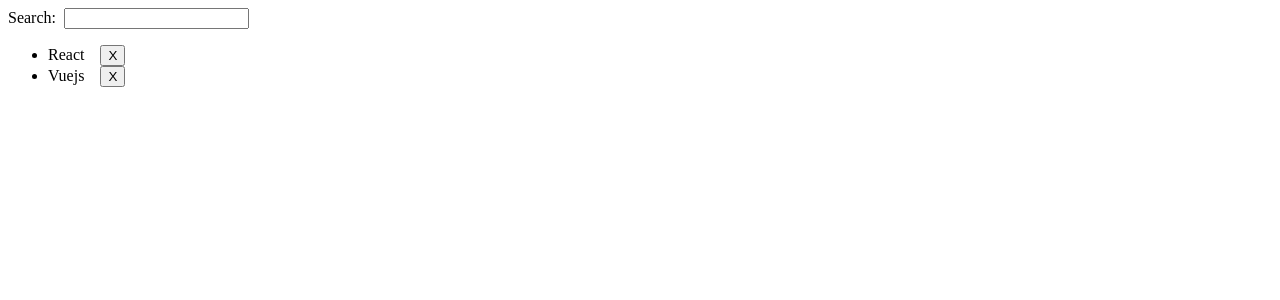
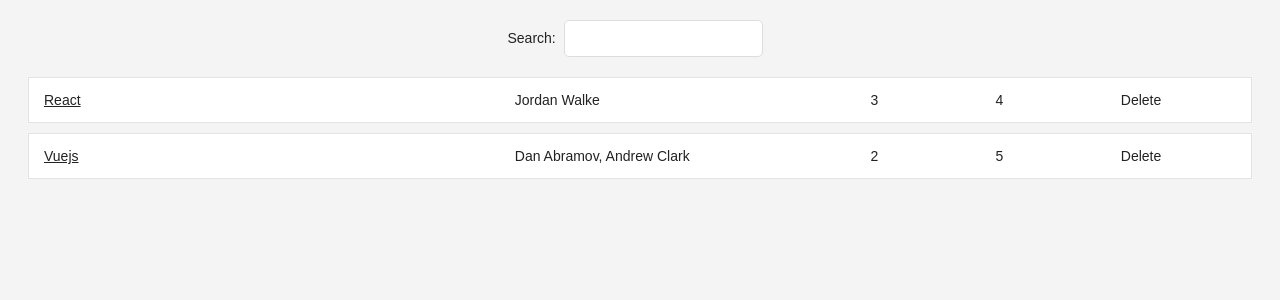
Before and after one commit to peagle/react-portfolio, a React (Create React App) app: page / in a window 1280 px wide. Shown: the top 300 px of the page. Built offline with nearby package versions, Linux system fonts and the light colour scheme.

Commit message:
- Added inline style to the app.

```diff
--- /dev/null
+++ b/src/App.css
@@ -0,0 +1,54 @@
+.page {
+    margin: 20px;
+}
+.interactions {
+    text-align: center;
+}
+.table {
+    margin: 20px 0;
+}
+.table-header {
+    display: flex;
+    line-height: 24px;
+    font-size: 16px;
+    padding: 0 10px;
+    justify-content: space-between;
+}
+.table-empty {
+    margin: 200px;
+    text-align: center;
+    font-size: 16px;
+}
+.table-row {
+    display: flex;
+    line-height: 24px;
+    white-space: nowrap;
+    margin: 10px 0;
+    padding: 10px;
+    background: #ffffff;
+    border: 1px solid #e3e3e3;
+}
+.table-header > span {
+    overflow: hidden;
+    text-overflow: ellipsis;
+    padding: 0 5px;
+}
+.table-row > span {
+    overflow: hidden;
+    text-overflow: ellipsis;
+    padding: 0 5px;
+}
+.button-inline {
+    border-width: 0;
+    background: transparent;
+    color: inherit;
+    text-align: inherit;
+    -webkit-font-smoothing: inherit;
+    padding: 0;
+    font-size: inherit;
+    cursor: pointer;
+}
+.button-active {
+    border-radius: 0;
+    border-bottom: 1px solid #38BB6C;
+}
--- a/src/App.js
+++ b/src/App.js
@@ -1,4 +1,5 @@
 import React, { Component } from 'react';
+import './App.css';
 
 const list = [
     {
@@ -46,7 +47,6 @@
         this.setState({
             searchTerm: event.target.value
         });
-
     }
 
     onSubmit (event){
@@ -63,13 +63,17 @@
         const {searchTerm, list} = this.state;
 
         return (
-            <div>
+            <div className="page">
+
+                <div className="interactions">
                     <Search value={searchTerm}
                             onChange={this.onSearch}
                             onSubmit={this.onSubmit}>
                         Search
                     </Search>
-                <List list={list}
+                </div>
+
+                <Table list={list}
                        pattern={searchTerm}
                        onDelete={this.onDelete}
                 />
@@ -92,39 +96,55 @@
                 />
             </form>
         </div>
-
     );
 }
 
 
-function List ({list, pattern, onDelete}){
+function Table ({list, pattern, onDelete}){
+
+    const largeColumn = {
+        width: '40%'
+    }
+    const midColumn = {
+        width: '30%'
+    }
+    const smallColumn = {
+        width: '10%'
+    }
+
     const listItem = list.filter(isSearched(pattern)).map((item) => {
         return (
-            <li key={item.objectID}>
-                <div>{item.title} &nbsp; &nbsp;
-                    <span>
+            <div key={item.objectID} className="table-row">
+                <span style={largeColumn}>
+                    <a href={item.url}> {item.title} </a>
+                </span>
+                <span style={midColumn}>{item.author}</span>
+                <span style={smallColumn}>{item.num_comments}</span>
+                <span style={smallColumn}>{item.points}</span>
+                <span style={smallColumn}>
                     <Button
                         onClick={() => onDelete(item.objectID)}
+                        className="button-inline"
                     >
-                            X
+                        Delete
                     </Button>
                 </span>
             </div>
-            </li>
         );
     });
 
     return (
-        <ul>
+        <div className="table">
             {listItem}
-        </ul>
+        </div>
     );
 }
 
-function Button ( {onClick, children }) {
+function Button ( {onClick, children, className =''}) {
     return (
         <button
             onClick={onClick}
+            className={className}
             type="button"
         >
             {children}
--- /dev/null
+++ b/src/index.css
@@ -0,0 +1,37 @@
+body {
+    color: #222;
+    background: #f4f4f4;
+    font: 400 14px CoreSans, Arial,sans-serif;
+}
+a {
+    color: #222;
+}
+a:hover {
+    text-decoration: underline;
+}
+ul, li {
+    list-style: none;
+    padding: 0;
+    margin: 0;
+}
+input {
+    padding: 10px;
+    border-radius: 5px;
+    outline: none;
+    margin-right: 10px;
+    border: 1px solid #dddddd;
+}
+button {
+    padding: 10px;
+    border-radius: 5px;
+    border: 1px solid #dddddd;
+    background: transparent;
+    color: #808080;
+    cursor: pointer;
+}
+button:hover {
+    color: #222;
+}
+*:focus {
+    outline: none;
+}
--- a/src/index.js
+++ b/src/index.js
@@ -1,6 +1,7 @@
 import React from 'react';
 import ReactDOM from 'react-dom';
 import App from './App';
+import './index.css';
 
 
 ReactDOM.render(<App />, document.getElementById('root'));
```
Lines whose indentation alone changed are shown as unchanged.
